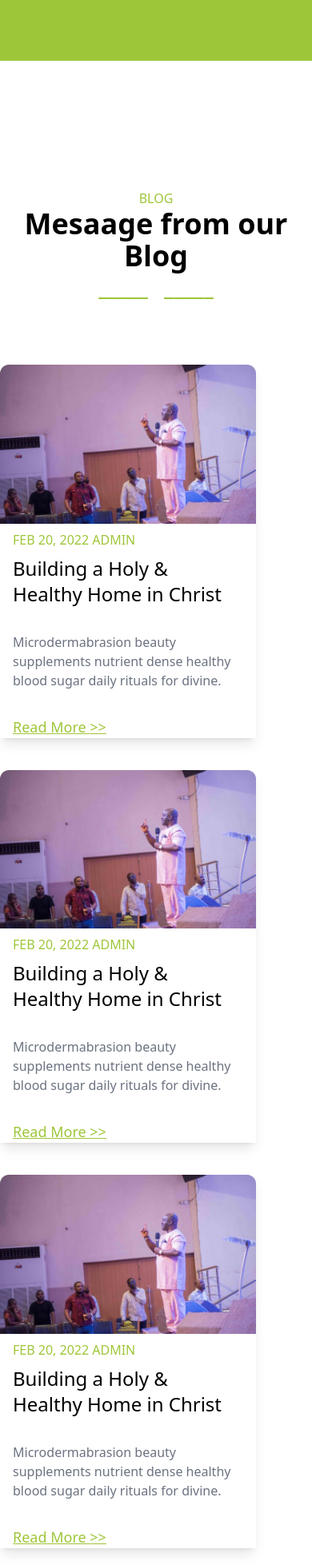
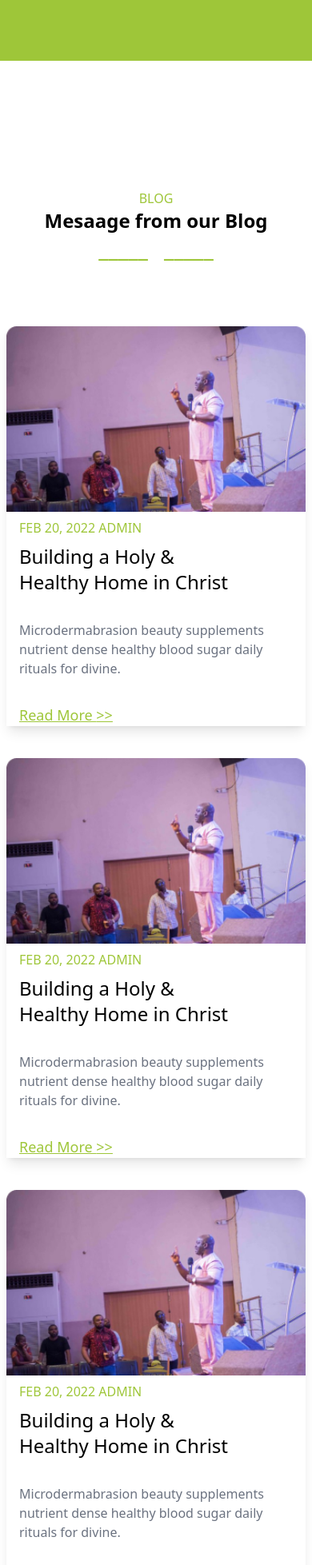
Before and after one commit to Akpanjoseph/Hotr_landing_page, a React (Create React App) app: page / in a window 390 px wide. Shown: the part 8173-10130 px from the top of the page at 80% size. Built offline with nearby package versions, Linux system fonts and the light colour scheme.

Commit message:
added mobile viwe to the section

```diff
--- a/src/components/BlogSection.js
+++ b/src/components/BlogSection.js
@@ -14,7 +14,7 @@ export function BlogSection() {
                 <p className='text-primary_background md:text-xl'>BLOG</p>
 
                 {/* sub header */}
-                <h3 className='font-bold text-4xl md:text-5xl '>
+                <h3 className='font-bold text-2xl md:text-5xl '>
                     Mesaage from our Blog
                 </h3>
 
@@ -27,7 +27,7 @@ export function BlogSection() {
             <div className='  container mx-auto  flex-col space-y-10 justify-center items-center  text-black font-bold my-20 md:flex-row md:space-x-20 md:flex'>
 
                 {/* post1 */}
-                <div className='shadow-lg max-w-xs md:max-w-lg text-justify mt-5  md:w-[30%]'>
+                <div className='shadow-lg max-w-lg text-justify mt-5 mx-2 md:mx-0 md:w-[30%]'>
                     <img src={blog_img} alt="" className='w-[100%]' />
 
                     <div className='mx-4'>
@@ -56,7 +56,7 @@ export function BlogSection() {
 
                 {/* post2 */}
 
-                <div className='shadow-lg max-w-xs md:max-w-lg text-justify mt-5  md:w-[30%]'>
+                <div className='shadow-lg  max-w-lg text-justify mt-5 mx-2 md:mx-0 md:w-[30%]'>
                     <img src={blog_img} alt="" className='w-[100%]' />
 
                     <div className='mx-4'>
@@ -85,7 +85,7 @@ export function BlogSection() {
 
 
                 {/* post3 */}
-                <div className='shadow-lg max-w-xs md:max-w-lg text-justify mt-5  md:w-[30%]'>
+                <div className='shadow-lg max-w-lg text-justify mt-5 mx-2 md:mx-0 md:w-[30%]'>
                     <img src={blog_img} alt="" className='w-[100%]' />
 
                     <div className='mx-4'>
```
